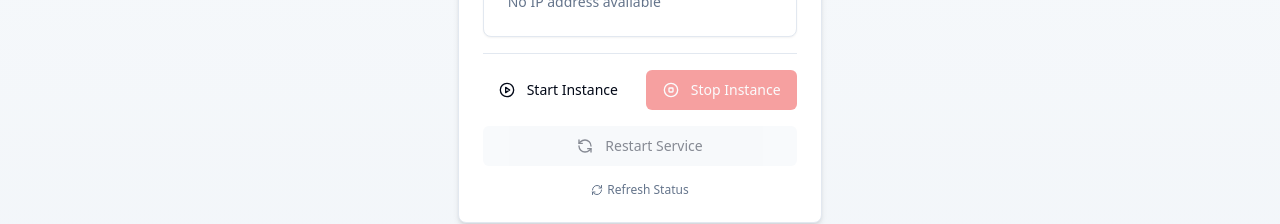
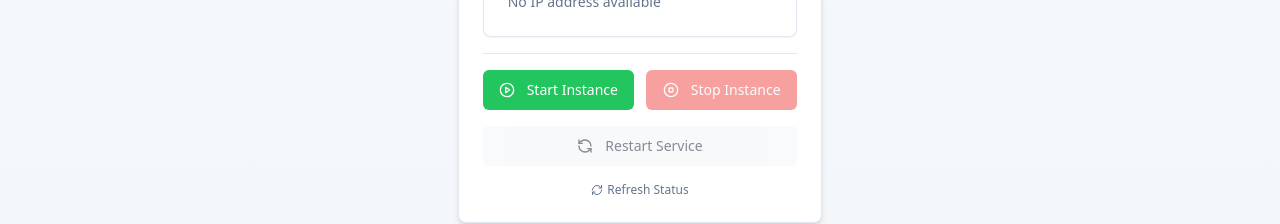
Before and after one commit to SamLovesHoneyWater/aws-minecraft-server-control, a React (Vite) app: page / in a window 1280 px wide. Shown: the part 362-586 px from the top of the page. Built offline with nearby package versions, Linux system fonts and the light colour scheme; no server answers.

Commit message:
Fix: ActionButton type error
Update ActionButton component to include the "success" variant in the type definition.

```diff
--- a/src/components/ui/button.tsx
+++ b/src/components/ui/button.tsx
@@ -1,3 +1,4 @@
+
 import * as React from "react"
 import { Slot } from "@radix-ui/react-slot"
 import { cva, type VariantProps } from "class-variance-authority"
@@ -18,6 +19,7 @@ const buttonVariants = cva(
           "bg-secondary text-secondary-foreground hover:bg-secondary/80",
         ghost: "hover:bg-accent hover:text-accent-foreground",
         link: "text-primary underline-offset-4 hover:underline",
+        success: "bg-green-500 text-white hover:bg-green-600",
       },
       size: {
         default: "h-10 px-4 py-2",
```
